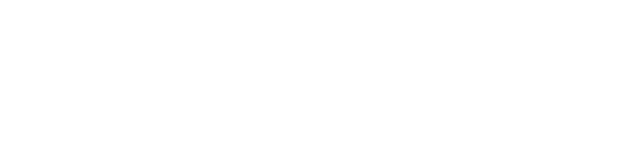
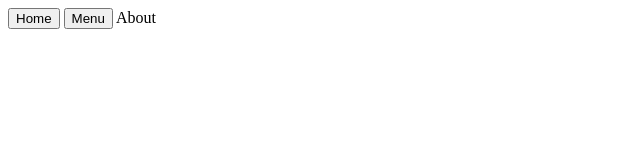
Before and after one commit to bretw/restaurant, a website: page src/template.html in a window 1280 px wide. Shown: the whole page, without its empty margins (0-640 px from the left). Drawn offline with Linux system fonts and the light colour scheme.

Commit message:
added buttons

```diff
--- a/src/index.js
+++ b/src/index.js
@@ -1 +1,2 @@
 import "./styles.css";
+console.log("Logging this bruv");
--- a/src/template.html
+++ b/src/template.html
@@ -6,6 +6,15 @@
     <title>Document</title>
 </head>
 <body>
+    <header>
+        <nav>
+            <button id="Home">Home</button>
+            <button id="Menu">Menu</button>
+            <butotn id="About">About</butotn>
+        </nav>
+    </header>
+    <div id="content">
 
+    </div>
 </body>
 </html>
```
